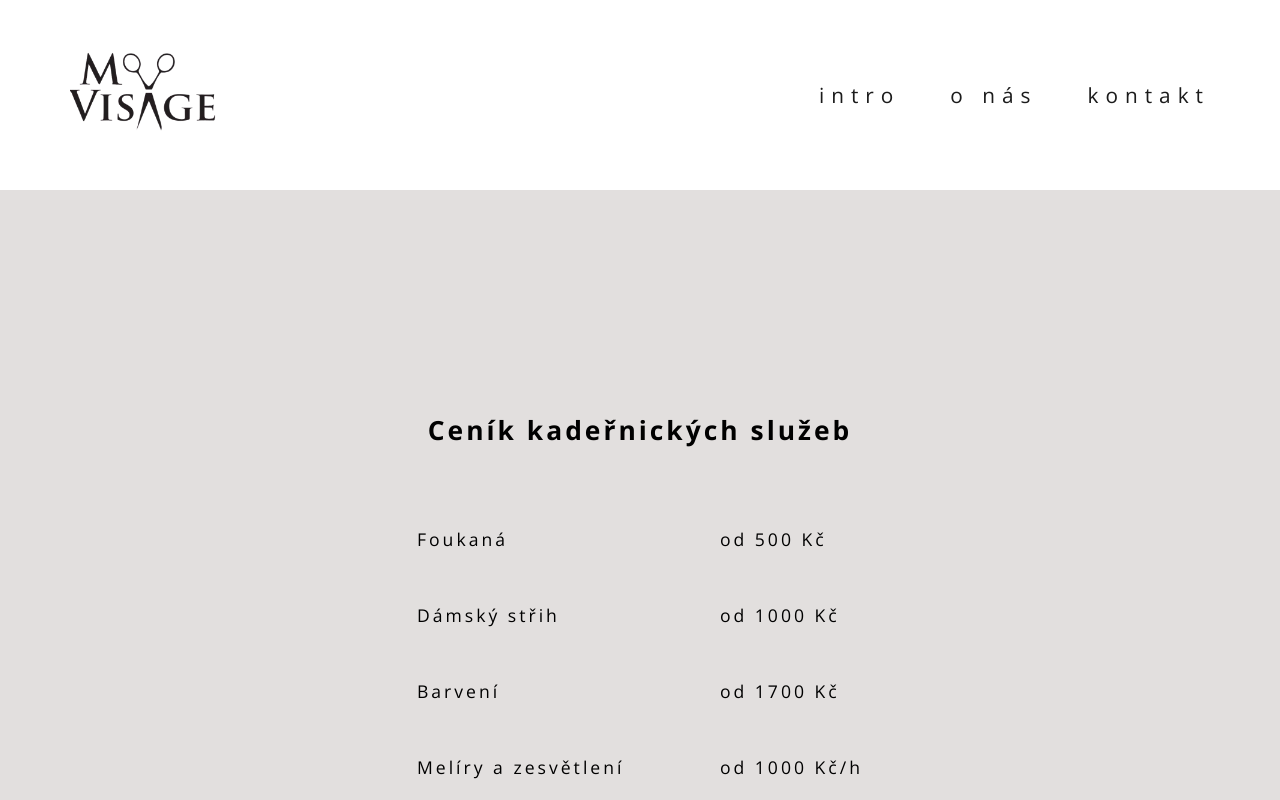
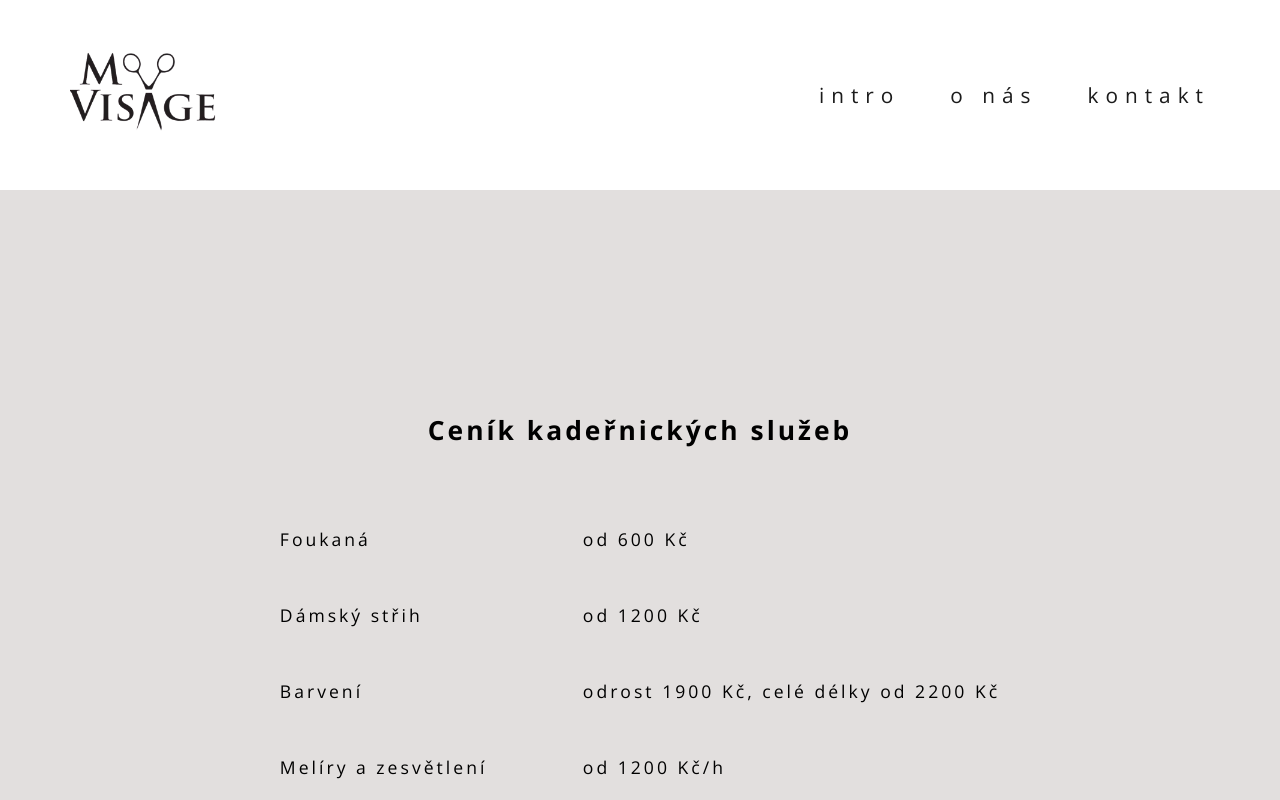
Before and after one commit to Maree13/kadernictvi, a React (Create React App) app: page /kadernictvi in a window 1280 px wide. Shown: the top 800 px of the page. Built offline with nearby package versions, Linux system fonts and the light colour scheme; a web font is replaced by a local one.

Commit message:
Update price listu

```diff
--- a/src/pages/Kadernictvi.js
+++ b/src/pages/Kadernictvi.js
@@ -1,15 +1,15 @@
 const Kadernictvi = () => {
   const services = [
-    { name: 'Foukaná', price: 'od 500 Kč' },
-    { name: 'Dámský střih', price: 'od 1000 Kč' },
-    { name: 'Barvení', price: 'od 1700 Kč' },
+    { name: 'Foukaná', price: 'od 600 Kč' },
+    { name: 'Dámský střih', price: 'od 1200 Kč' },
+    { name: 'Barvení', price: 'odrost 1900 Kč, celé délky od 2200 Kč' },
     {
       name: 'Melíry a zesvětlení',
-      price: 'od 1000 Kč/h',
+      price: 'od 1200 Kč/h',
     },
     { name: 'Hloubková kůra', price: 'od 700 Kč' },
     { name: 'Večerní, slavnostní účes', price: 'od 1000 Kč' },
-    { name: 'Pánský střih', price: 'od 500 Kč' },
+    { name: 'Pánský střih', price: 'od 600 Kč' },
     { name: 'Dětský střih do 12 let', price: 'od 300 Kč' },
     { name: 'Střih el. strojkem', price: 'od 400 Kč' },
   ];
```
